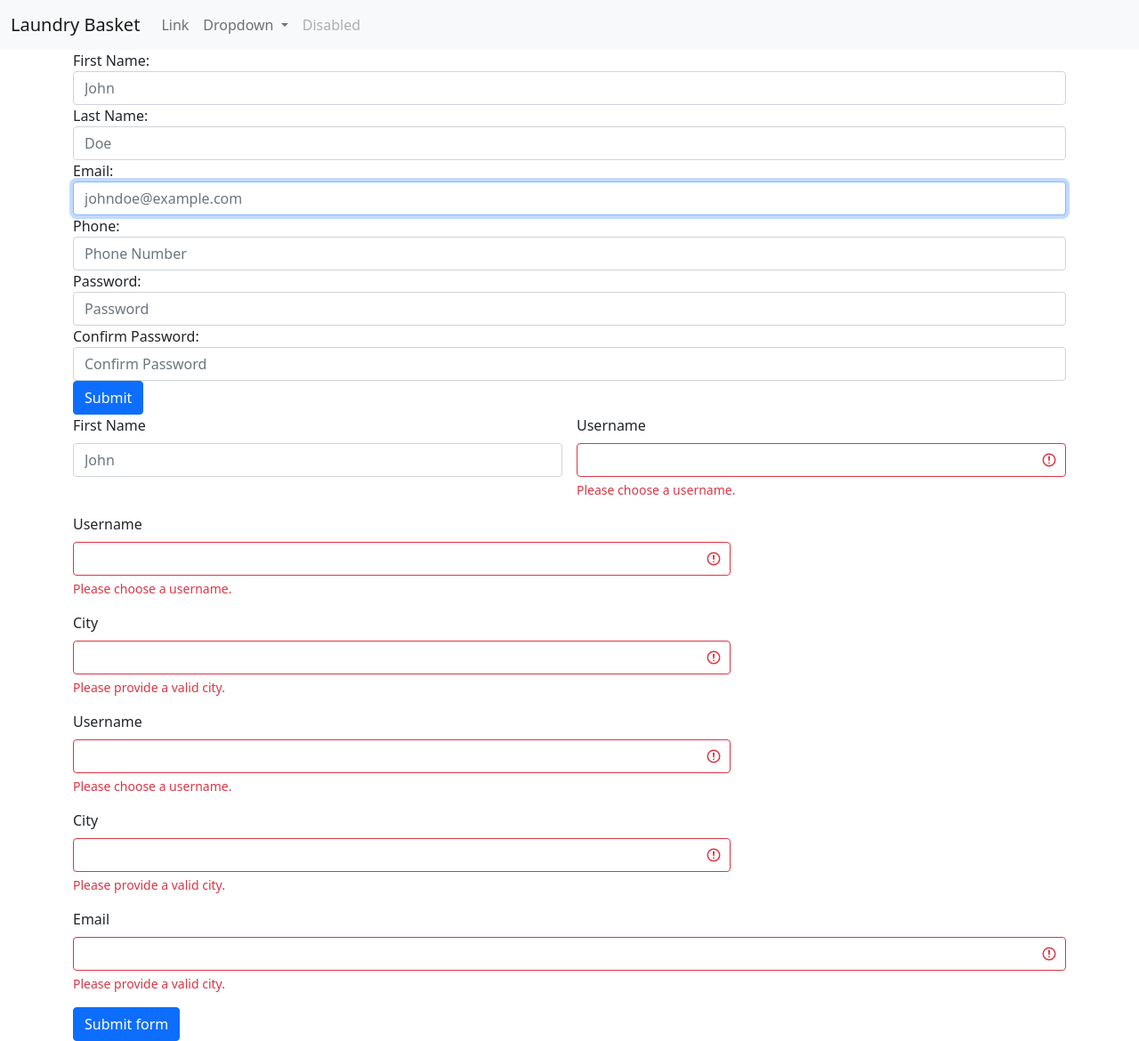
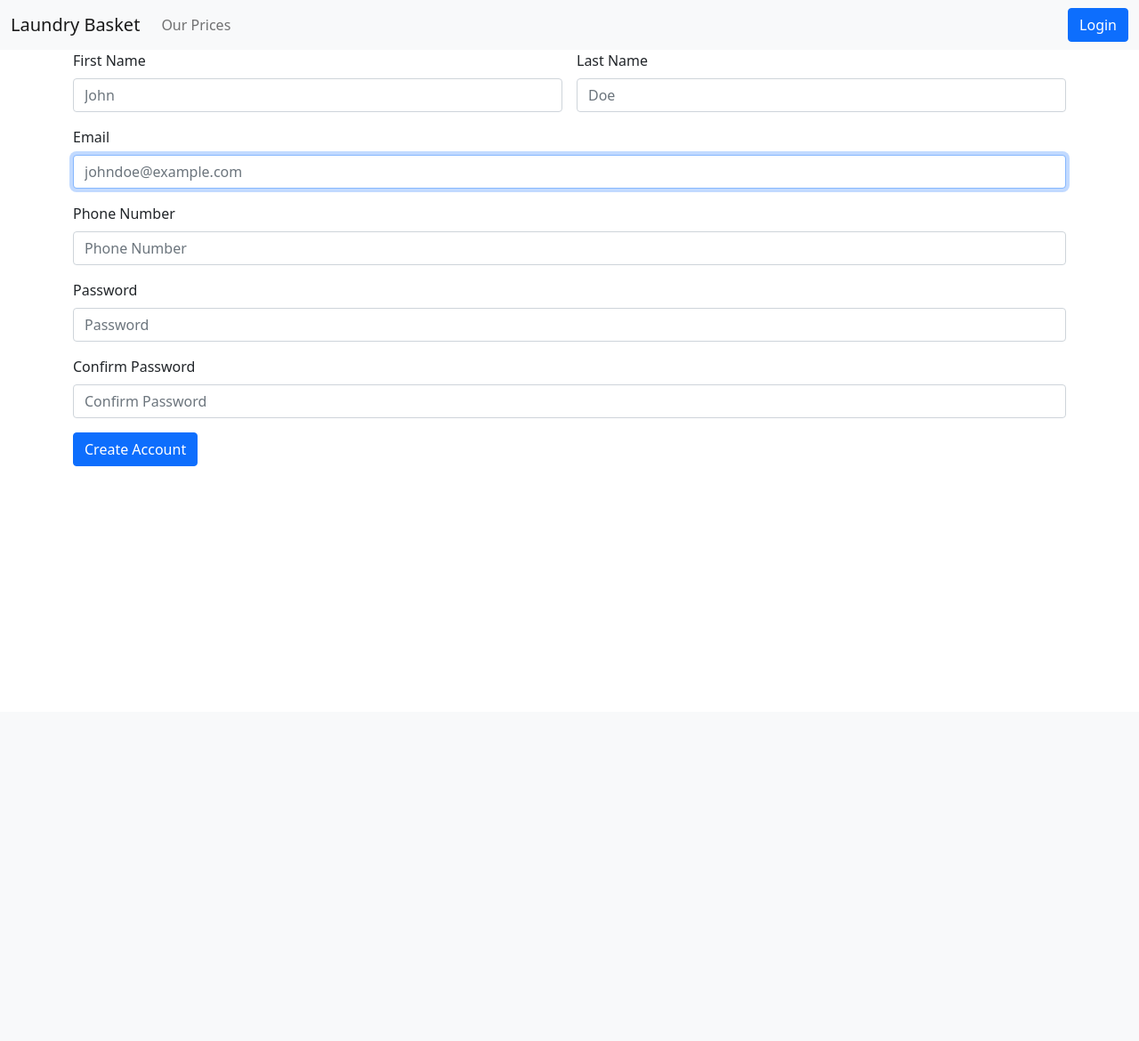
Before and after one commit to 0yah/laundry-basket, a Django app: page /accounts/register in a window 1280 px wide. Shown: the whole page at 89% size. After the commit the page ends 524 px from the top, so only its background shows below. Run offline with Django 3.2, Linux system fonts and the light colour scheme.

Commit message:
Basic Bootstrap UI

```diff
--- a/laundrybasket/settings.py
+++ b/laundrybasket/settings.py
@@ -138,6 +138,10 @@ USE_TZ = True
 # https://docs.djangoproject.com/en/3.1/howto/static-files/
 
 STATIC_URL = '/static/'
+STATICFILES_DIRS = [
+    BASE_DIR / "static",
+
+]
 
 #Notify the system about the custom User model
 AUTH_USER_MODEL = 'main.CustomUser'
--- a/main/forms.py
+++ b/main/forms.py
@@ -26,9 +26,9 @@ class CustomUserCreationForm(UserCreationForm):
     phone = forms.CharField(label="Phone Number", widget=forms.TextInput
                             (attrs={'class': 'form-control', 'placeholder': 'Phone Number', 'id': 'phone'}))
 
-    password1 = forms.CharField(label="Phone Number", widget=forms.PasswordInput
+    password1 = forms.CharField(label="Password", widget=forms.PasswordInput
                                 (attrs={'class': 'form-control', 'placeholder': 'Password', 'id': 'pass1'}))
-    password2 = forms.CharField(label="Phone Number", widget=forms.PasswordInput
+    password2 = forms.CharField(label="Confirm Password", widget=forms.PasswordInput
                                 (attrs={'class': 'form-control', 'placeholder': 'Confirm Password', 'id': 'pass2'}))
 
     def clean_phone(self):
--- a/main/views.py
+++ b/main/views.py
@@ -33,4 +33,5 @@ def register(request):
 
 class ItemListView(generic.ListView):
     model = Item
+    context_object_name = "items"
     template_name = 'main/item_list.html'
--- a/templates/base.html
+++ b/templates/base.html
@@ -11,6 +11,8 @@
     <title>{{ title }}</title>
 
       {% load static %}
+
+<link rel="stylesheet" type="text/css" href="{% static 'css/style.css' %}">
   </head>
   <body>
 
@@ -24,23 +26,22 @@
       <ul class="navbar-nav me-auto mb-2 mb-lg-0">
 
         <li class="nav-item">
-          <a class="nav-link" href="#">Link</a>
-        </li>
-        <li class="nav-item dropdown">
-          <a class="nav-link dropdown-toggle" href="#" id="navbarDropdown" role="button" data-bs-toggle="dropdown" aria-expanded="false">
-            Dropdown
-          </a>
-          <ul class="dropdown-menu" aria-labelledby="navbarDropdown">
-            <li><a class="dropdown-item" href="#">Action</a></li>
-            <li><a class="dropdown-item" href="#">Another action</a></li>
-            <li><hr class="dropdown-divider"></li>
-            <li><a class="dropdown-item" href="#">Something else here</a></li>
-          </ul>
-        </li>
-        <li class="nav-item">
-          <a class="nav-link disabled" href="#" tabindex="-1" aria-disabled="true">Disabled</a>
+          <a class="nav-link" href="{% url 'pricelist' %}">Our Prices</a>
         </li>
       </ul>
+
+
+
+      <div class="d-flex">
+          {% if user.is_authenticated %}
+      {{user}}
+
+          {% else %}
+
+          <button class="btn btn-primary">Login</button>
+{% endif %}
+    </div>
+
     </div>
   </div>
 </nav>
--- a/templates/registration/register.html
+++ b/templates/registration/register.html
@@ -2,20 +2,18 @@
 
 {% block content %}
 
-<div class="container container-fluid">
-<form method="post">
+
+<div class="container">
+<form class="row g-3">
 {% csrf_token %}
 
+  <div class="col-md-6">
+    <label for="validationServerUsername" class="form-label">{{ form.first_name.label }}</label>
+    <div class="input-group has-validation">
+      {{ form.first_name }}
+    </div>
 
-
-<div class="form-group">
-
-
-
-    <label for="first_name">First Name:</label>
-    {{ form.first_name }}
-      <div class="invalid-feedback">Please fill out this field.</div>
-     {% if form.first_name.errors %}
+         {% if form.first_name.errors %}
                 <div class="error">
                     {% for error in form.first_name.errors %}
                     <span>{{ error|escape }}</span>
@@ -25,101 +23,86 @@
 
   </div>
 
-<div class="form-group">
-    <label for="last_name">Last Name:</label>
-    {{ form.last_name }}
-  </div>
-
-    <div class="form-group">
-    <label for="email">Email:</label>
-        {{ form.email }}
-  </div>
-
-  <div class="form-group">
-    <label for="phone">Phone:</label>
-    {{ form.phone }}
-  </div>
-  <div class="form-group">
-    <label for="pass1">Password:</label>
-    {{ form.password1 }}
-  </div>
-
-    <div class="form-group">
-    <label for="pass2">Confirm Password:</label>
-{{ form.password2 }}
-  </div>
-  <button type="submit" class="btn btn-primary">Submit</button>
-</form>
-
-
-</div>
-
-
-<div class="container">
-<form class="row g-3">
-
-  <div class="col-md-6">
-    <label for="validationServerUsername" class="form-label">{{ form.first_name.label }}</label>
+    <div class="col-md-6">
+    <label for="validationServerUsername" class="form-label">{{ form.last_name.label }}</label>
     <div class="input-group has-validation">
-      {{ form.first_name }}
+      {{ form.last_name }}
     </div>
-  </div>
-
-    <div class="col-md-6">
-    <label for="validationServerUsername" class="form-label">Username</label>
-    <div class="input-group has-validation">
-      <input type="text" class="form-control is-invalid" id="validationServerUsername" aria-describedby="inputGroupPrepend3 validationServerUsernameFeedback" required>
-      <div id="validationServerUsernameFeedback" class="invalid-feedback">
-        Please choose a username.
-      </div>
-    </div>
+         {% if form.last_name.errors %}
+                <div class="error">
+                    {% for error in form.last_name.errors %}
+                    <span>{{ error|escape }}</span>
+                    {% endfor %}
+                </div>
+    {% endif %}
   </div>
 
 
-  <div class="col-md-8">
-    <label for="validationServerUsername" class="form-label">Username</label>
+    <div class="col-md-12">
+    <label for="validationServerUsername" class="form-label">{{ form.email.label }}</label>
     <div class="input-group has-validation">
-      <input type="text" class="form-control is-invalid" id="validationServerUsername" aria-describedby="inputGroupPrepend3 validationServerUsernameFeedback" required>
-      <div id="validationServerUsernameFeedback" class="invalid-feedback">
-        Please choose a username.
-      </div>
+      {{ form.email }}
     </div>
-  </div>
-  <div class="col-md-8">
-    <label for="validationServer03" class="form-label">City</label>
-    <input type="text" class="form-control is-invalid" id="validationServer03" aria-describedby="validationServer03Feedback" required>
-    <div id="validationServer03Feedback" class="invalid-feedback">
-      Please provide a valid city.
-    </div>
+
+             {% if form.email.errors %}
+                <div class="error">
+                    {% for error in form.email.errors %}
+                    <span>{{ error|escape }}</span>
+                    {% endfor %}
+                </div>
+    {% endif %}
   </div>
 
-    <div class="col-md-8">
-    <label for="validationServerUsername" class="form-label">Username</label>
+      <div class="col-md-12">
+    <label for="validationServerUsername" class="form-label">{{ form.phone.label }}</label>
     <div class="input-group has-validation">
-      <input type="text" class="form-control is-invalid" id="validationServerUsername" aria-describedby="inputGroupPrepend3 validationServerUsernameFeedback" required>
-      <div id="validationServerUsernameFeedback" class="invalid-feedback">
-        Please choose a username.
-      </div>
+      {{ form.phone }}
     </div>
+
+    {% if form.phone.errors %}
+                <div class="error">
+                    {% for error in form.phone.errors %}
+                    <span>{{ error|escape }}</span>
+                    {% endfor %}
+                </div>
+    {% endif %}
   </div>
-  <div class="col-md-8">
-    <label for="validationServer03" class="form-label">City</label>
-    <input type="text" class="form-control is-invalid" id="validationServer03" aria-describedby="validationServer03Feedback" required>
-    <div id="validationServer03Feedback" class="invalid-feedback">
-      Please provide a valid city.
+
+  <div class="col-md-12">
+    <label for="validationServerUsername" class="form-label">{{ form.password1.label }}</label>
+    <div class="input-group has-validation">
+      {{ form.password1 }}
     </div>
+        {% if form.password1.errors %}
+                <div class="error">
+                    {% for error in form.password1.errors %}
+                    <span>{{ error|escape }}</span>
+                    {% endfor %}
+                </div>
+    {% endif %}
   </div>
 
     <div class="col-md-12">
-    <label for="validationServer03" class="form-label">Email</label>
-    <input type="text" class="form-control is-invalid" id="validationServer03" aria-describedby="validationServer03Feedback" required>
-    <div id="validationServer03Feedback" class="invalid-feedback">
-      Please provide a valid city.
+    <label for="validationServerUsername" class="form-label">{{ form.password2.label }}</label>
+    <div class="input-group has-validation">
+      {{ form.password2 }}
     </div>
+
+            {% if form.password2.errors %}
+                <div class="error">
+                    {% for error in form.password2.errors %}
+                    <span>{{ error|escape }}</span>
+                    {% endfor %}
+                </div>
+    {% endif %}
   </div>
+
+
+
   <div class="col-12">
-    <button class="btn btn-primary" type="submit">Submit form</button>
+    <button class="btn btn-primary" type="submit">Create Account</button>
   </div>
+
 </form>
 </div>
 
```
Also changed, not shown: main/static/css/style.css (added, +39 -0 lines), templates/main/index.html (+99 -2 lines), templates/main/item_list.html (+24 -0 lines), main/static/img/indexh.jpg (added).
